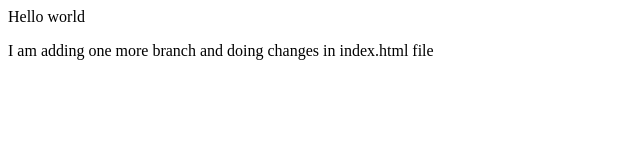
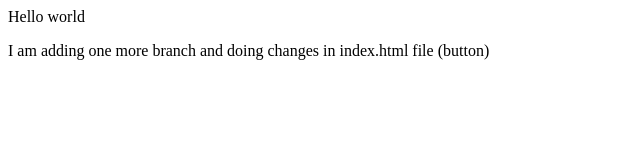
Before and after one commit to Rohan-Nagula/repo2, a plain HTML site: page index.html in a window 1280 px wide. Shown: the full height of the page, 0-640 px from the left. Drawn offline with Linux system fonts and the light colour scheme.

Commit message:
Adding button in main branch

```diff
--- a/index.html
+++ b/index.html
@@ -1,2 +1,2 @@
 <p> Hello world </p>
-<p> I am adding one more branch and doing changes in index.html file </p>
+<p> I am adding one more branch and doing changes in index.html file (button)</p>
```
